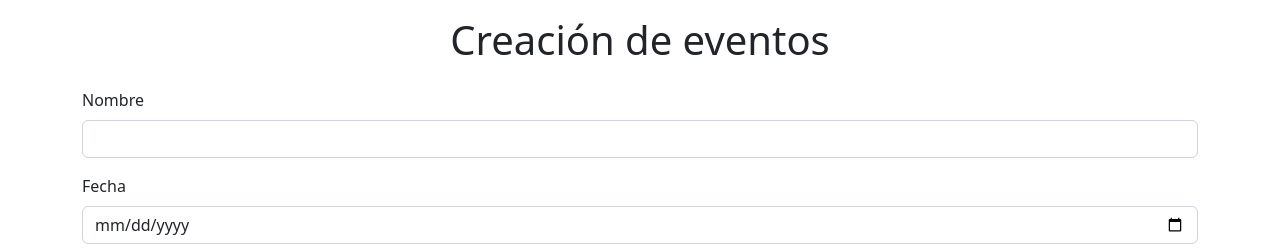
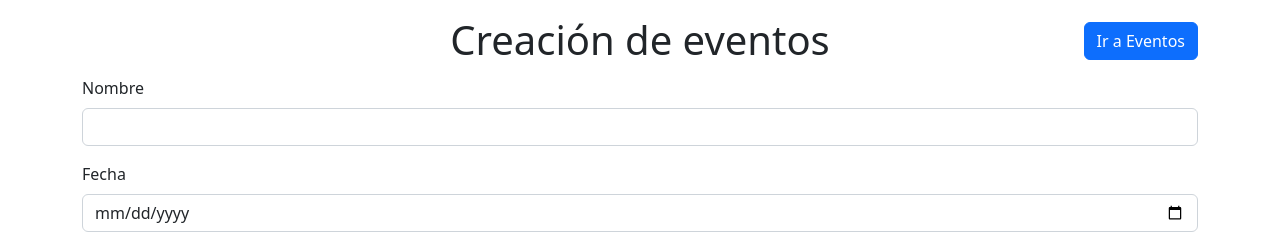
Before and after one commit to PabloMuralles/cdag, a PHP site: page /events/create.php in a window 1280 px wide. Shown: the top 250 px of the page. Run offline with PHP 8.4, Linux system fonts and the light colour scheme; data that the repository does not hold is empty.

Commit message:
fix ir a eventos buttons

```diff
--- a/events/create.php
+++ b/events/create.php
@@ -19,6 +19,9 @@ $result = $mysqli->query($sql);
     <body>
         <div class="container pt-3">
             <h1 class="text-center">Creación de eventos</h1>
+            <div class="d-grid gap-2 d-md-flex justify-content-md-end" style="margin-top: -50px;">
+                <a class="btn btn-primary " href='../events/list.php'>Ir a Eventos</a>
+            </div>
         </div>
 
         <div class="container pt-3">
--- a/events/delete.php
+++ b/events/delete.php
@@ -28,7 +28,7 @@
 <body>
     <div class="container pt-3">
         <h1 class="text-center">Eliminación de evento: <?php echo $event_data[1] ?></h1>
-        <div class="d-grid gap-2 d-md-flex justify-content-md-end" style="margin-top: -40px;">
+        <div class="d-grid gap-2 d-md-flex justify-content-md-end" style="margin-top: -50px;">
                 <a class="btn btn-primary " href='../events/list.php'>Ir a Eventos</a>
         </div>
     </div>
--- a/events/detail.php
+++ b/events/detail.php
@@ -31,7 +31,7 @@ $participants_result = $mysqli->query($sql);
     <body>
         <div class="container pt-3">
             <h1 class="text-center">Detalles de evento</h1>
-            <div class="d-grid gap-2 d-md-flex justify-content-md-end" style="margin-top: -40px;">
+            <div class="d-grid gap-2 d-md-flex justify-content-md-end" style="margin-top: -50px;">
                 <a class="btn btn-primary " href='../events/list.php'>Ir a Eventos</a>
             </div>
         </div>
--- a/events/update.php
+++ b/events/update.php
@@ -28,7 +28,7 @@ $evetn_type_result = $mysqli->query($sql);
     <body>
         <div class="container pt-3">
             <h1 class="text-center">Creación de eventos</h1>
-            <div class="d-grid gap-2 d-md-flex justify-content-md-end" style="margin-top: -40px;">
+            <div class="d-grid gap-2 d-md-flex justify-content-md-end" style="margin-top: -50px;">
                 <a class="btn btn-primary " href='../events/list.php'>Ir a Eventos</a>
             </div>
         </div>
```
